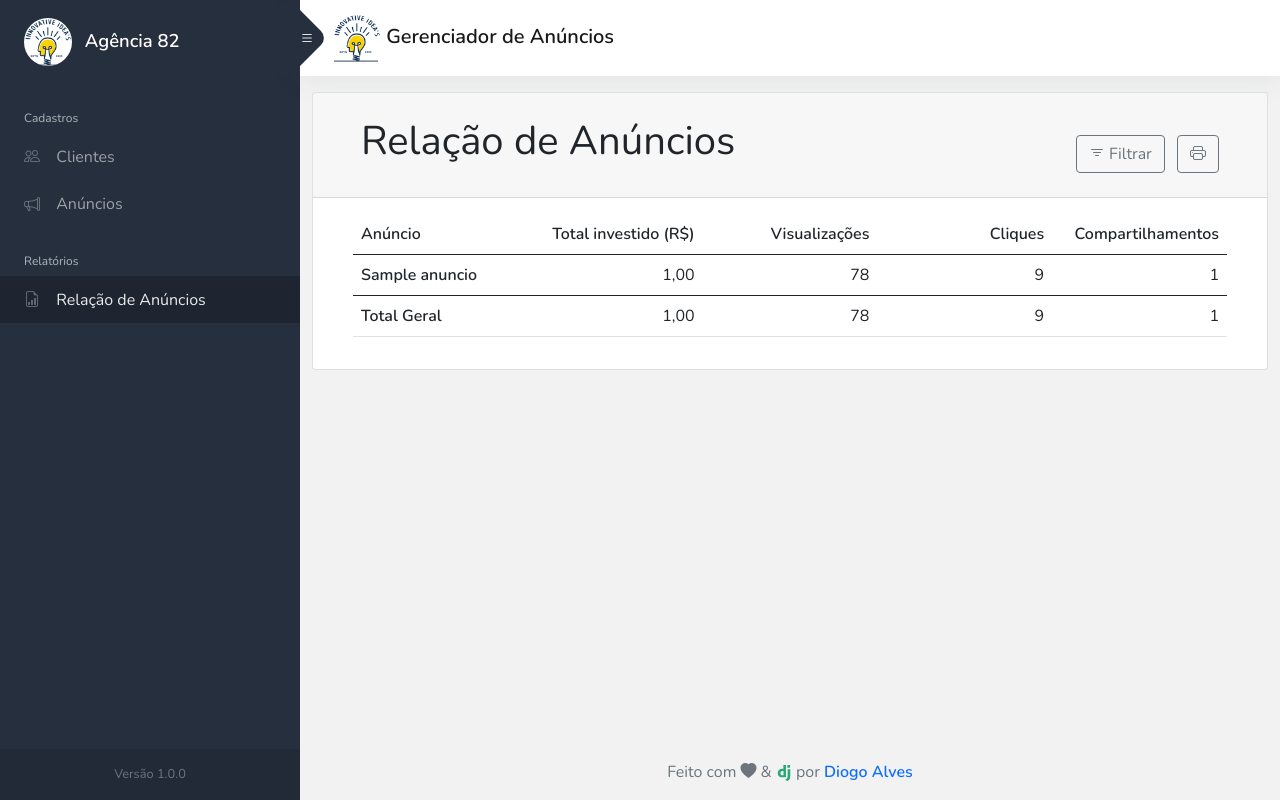
After one commit to diogo-alves/gerenciador_anuncios, a Django app: page /anuncios/relatorios/relacao-anuncios/ in a window 1280 px wide. The commit adds this page. Run offline with Django 3.2, Linux system fonts and the light colour scheme; tables that the repository leaves empty hold one stand-in row (values such as "Sample post"); some libraries are stand-ins or nearby versions.

Commit message:
adiciona relatório de anúncios

```diff
--- a/config/settings.py
+++ b/config/settings.py
@@ -56,6 +56,7 @@ THIRD_PARTY_APPS = [
     'django_tables2',
     'django_extensions',
     'crispy_bootstrap5',
+    'django_filters',
 ]
 
 LOCAL_APPS = [
--- /dev/null
+++ b/gerenciador/anuncios/filters.py
@@ -0,0 +1,14 @@
+from django_filters import FilterSet
+
+from .models import Anuncio
+
+
+class AnuncioFilter(FilterSet):
+
+    class Meta:
+        model = Anuncio
+        fields = {
+            'cliente': ['exact'],
+            'data_inicio': ['gte'],
+            'data_termino': ['lte'],
+        }
--- /dev/null
+++ b/gerenciador/anuncios/templates/anuncios/anuncio_report.html
@@ -0,0 +1,76 @@
+{% extends "base_site.html" %}
+
+{% load static %}
+{% load humanize %}
+{% load crispy_forms_tags %}
+
+{% block title %}Relação de Anúncios - {{ block.super }}{% endblock %}
+
+{% block content %}
+  <div class="card card-report">
+    <div class="card-header p-4">
+      <div class="d-flex flex-column flex-lg-row align-items-md-end mx-4">
+        <h1 class="card-title text-nowrap me-auto">Relação de Anúncios</h1>
+        <div class="d-flex d-print-none">
+          <div class="dropdown flex-fill mr-2 no-print">
+            <button type="button" class="btn btn-outline-secondary btn-block" data-bs-toggle="dropdown">
+              <i class="bi bi-filter"></i>
+              <span>Filtrar</span>
+            </button>
+            <button type="button" class="btn btn-outline-secondary btn-block ms-2" title="Imprimir" onclick="window.print();">
+              <i class="bi bi-printer"></i>
+            </button>
+            <div class="dropdown-menu dropdown-menu-right">
+              <form method="get" class="p-3" autocomplete="off">
+                {{ filter.form|crispy }}
+                <div class="d-flex">
+                  <a href="{% url 'anuncios:anuncio_report' %}" class="btn btn-outline-secondary flex-fill me-2">Limpar</a>
+                  <button type="submit" class="btn btn-secondary flex-fill">Aplicar filtro</button>
+                </div>
+              </form>
+            </div>
+          </div>
+        </div>
+      </div>
+    </div>
+    <div class="card-body mx-4">
+    {% if anuncio_list.exists %}
+      <div class="table-responsive">
+        <table id="tableReport" class="table responsive">
+          <thead>
+            <tr>
+              <th scope="col">Anúncio</th>
+              <th scope="col">Total investido (R$)</th>
+              <th scope="col">Visualizações</th>
+              <th scope="col">Cliques</th>
+              <th scope="col">Compartilhamentos</th>
+            </tr>
+          </thead>
+          <tbody>
+            {% for anuncio in anuncio_list %}
+            <tr>
+              <th scope="row">{{ anuncio.nome|truncatechars:40 }}</th>
+              <td>{{ anuncio.total_investido|intcomma }}</td>
+              <td>{{ anuncio.visualizacoes|intcomma }}</td>
+              <td>{{ anuncio.cliques|intcomma }}</td>
+              <td>{{ anuncio.compartilhamentos|intcomma }}</td>
+            </tr>
+            {% endfor %}
+          </tbody>
+          <tfoot>
+            <tr>
+              <th scope="col">Total Geral</th>
+              <td scope="col">{{ total_geral.investido|intcomma }}</td>
+              <td scope="col">{{ total_geral.visualizacoes|intcomma }}</td>
+              <td scope="col">{{ total_geral.cliques|intcomma }}</td>
+              <td scope="col">{{ total_geral.compartilhamentos|intcomma }}</td>
+            </tr>
+          </tfoot>
+        </table>
+      </td>
+    {% else %}
+      <p class="text-center text-muted">Nenhum anúncio encontrado.</p>
+    {% endif %}
+    </div>
+  </div>
+{% endblock content %}
--- a/gerenciador/anuncios/urls.py
+++ b/gerenciador/anuncios/urls.py
@@ -6,6 +6,7 @@ from .views import (
     AnuncioUpdateView,
     AnuncioDeleteView,
     AnuncioListView,
+    AnuncioReportView,
     ClienteCreateView,
     ClienteDetailView,
     ClienteUpdateView,
@@ -17,6 +18,7 @@ app_name = 'anuncios'
 
 urlpatterns = [
     path('', AnuncioListView.as_view(), name='anuncio_list'),
+    path('relatorios/relacao-anuncios/', AnuncioReportView.as_view(), name='anuncio_report'),
     path('novo/', AnuncioCreateView.as_view(), name='anuncio_create'),
     path('<uuid:pk>/detalhar/', AnuncioDetailView.as_view(), name='anuncio_detail'),
     path('<uuid:pk>/editar/', AnuncioUpdateView.as_view(), name='anuncio_update'),
--- a/gerenciador/anuncios/views.py
+++ b/gerenciador/anuncios/views.py
@@ -4,8 +4,10 @@ from django.views.generic import (
     CreateView, DetailView, UpdateView, DeleteView
 )
 
+from django_filters.views import FilterView
 from django_tables2 import SingleTableMixin, SingleTableView
 
+from .filters import AnuncioFilter
 from .forms import AnuncioForm, ClienteForm
 from .mixins import SuccessMessageDeletionMixin
 from .models import Anuncio, Cliente
@@ -103,3 +105,29 @@ class AnuncioListView(SingleTableView):
         context = super().get_context_data(**kwargs)
         context['existem_objetos_cadastrados'] = self.model.objects.exists()
         return context
+
+
+class AnuncioReportView(FilterView):
+    model = Anuncio
+    filterset_class = AnuncioFilter
+    ordering = ['nome']
+    template_name = 'anuncios/anuncio_report.html'
+
+    def get_total_geral(self):
+        totais = {
+            'investido': 0,
+            'visualizacoes': 0,
+            'cliques': 0,
+            'compartilhamentos': 0,
+        }
+        for obj in self.object_list:
+            totais['investido'] += obj.total_investido
+            totais['visualizacoes'] += obj.visualizacoes
+            totais['cliques'] += obj.cliques
+            totais['compartilhamentos'] += obj.compartilhamentos
+        return totais
+
+    def get_context_data(self, **kwargs):
+        context = super().get_context_data(**kwargs)
+        context['total_geral'] = self.get_total_geral()
+        return context
--- a/gerenciador/static/css/base_site.css
+++ b/gerenciador/static/css/base_site.css
@@ -1,4 +1,21 @@
 /*=============================== Geral =========================*/
+
+td, th {
+  white-space: nowrap;
+}
+
+#tableList td > a {
+  font-weight: bold;
+  text-decoration: none;
+}
+
+#tableReport td, #tableReport th {
+  width: 20%;
+}
+
+#tableReport td , #tableReport th:not(:first-child) {
+  text-align: right;
+}
 
 .asteriskField {
   display: none;
@@ -30,6 +47,37 @@
 
 /*========================= media queries =========================*/
 
+@media print {
+
+  body {
+    background-color: #fff
+  }
+
+  body * {
+    visibility: hidden;
+  }
+
+  nav, .navbar, footer {
+    display: none;
+  }
+
+  .card-report > .card-header {
+    background: #fff
+  }
+
+  .card-report, .card-report * {
+    visibility: visible;
+  }
+
+  .container {
+    max-width:100%!important;
+  }
+
+  @page {
+    size: A4 landscape;
+  }
+}
+
 @media (max-width: 768px) {
   /*
     evita quebra dos elementos ao rolar para a esquerda
--- a/gerenciador/templates/base_site.html
+++ b/gerenciador/templates/base_site.html
@@ -31,6 +31,14 @@
             <a href="{{ url_anuncios }}" class="sidebar-link">
               <i class="bi bi-megaphone align-middle"></i>
               <span class="align-middle">Anúncios</span>
+            </a>
+          </li>
+          <li class="sidebar-header">Relatórios</li>
+          {% url 'anuncios:anuncio_report' as url_relacao_anuncios %}
+          <li class="sidebar-item{% if request.path == url_relacao_anuncios %} active{% endif %}">
+            <a href="{{ url_relacao_anuncios }}" class="sidebar-link">
+              <i class="bi bi-file-earmark-bar-graph align-middle"></i>
+              <span class="align-middle">Relação de Anúncios</span>
             </a>
           </li>
         </ul>
```
Also changed, not shown: 2 other files.
